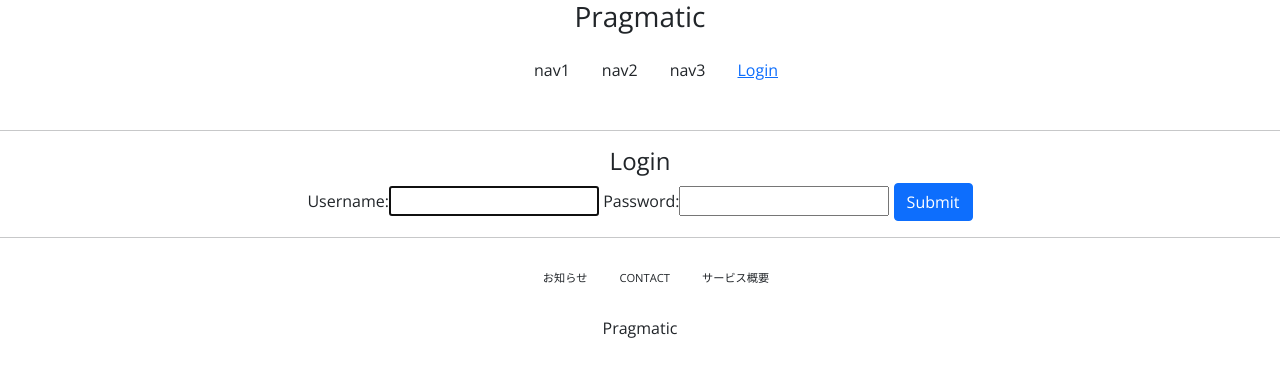
After one commit to cit007/pinterest, a Django app: page /account/login/ in a window 1280 px wide. The commit adds this page. Shown: the top 377 px of the page. Run offline with Django 3.2, Linux system fonts and the light colour scheme.

Commit message:
login/logout - next/LOGIN_REDIRECT_URL

```diff
--- /dev/null
+++ b/accountapp/templates/accountapp/login.html
@@ -0,0 +1,17 @@
+{% extends 'base.html' %}
+
+{% block content %}
+
+    <div style="text-align:center">
+        <div>
+            <h4>Login</h4>
+        </div>
+        <div>
+            <form action="" method="post">
+                {% csrf_token %}
+                {{ form }}
+            <input type="submit" class="btn btn-primary">
+            </form>
+        </div>
+    </div>
+{% endblock %}
--- a/accountapp/urls.py
+++ b/accountapp/urls.py
@@ -1,3 +1,4 @@
+from django.contrib.auth.views import LoginView, LogoutView
 from django.urls import path
 from accountapp.views import hello_world, AccountCreateView
 
@@ -5,5 +6,9 @@ app_name = "accountapp"
 
 urlpatterns = [
     path('hello_world/', hello_world, name='hello_world'),
+
+    path('login/', LoginView.as_view(template_name='accountapp/login.html'), name='login'),
+    path('logout/', LogoutView.as_view(), name='logout'),
+
     path('create/', AccountCreateView.as_view(), name='create'),
 ]
--- a/pragmatic/settings.py
+++ b/pragmatic/settings.py
@@ -13,6 +13,9 @@ https://docs.djangoproject.com/en/3.1/ref/settings/
 from pathlib import Path
 import environ
 import os
+
+from django.urls import reverse_lazy
+
 env = environ.Env(
     # set casting, default value
     DEBUG=(bool, False)
@@ -135,3 +138,6 @@ STATIC_ROOT = os.path.join(BASE_DIR, 'staticfiles')
 STATICFILES_DIRS = [
     BASE_DIR / "static",
 ]
+
+LOGIN_REDIRECT_URL = reverse_lazy('accountapp:hello_world')
+LOGOUT_REDIRECT_URL = reverse_lazy('accountapp:login')
--- a/templates/header.html
+++ b/templates/header.html
@@ -7,7 +7,11 @@
             <li style="padding:1rem">nav1</li>
             <li style="padding:1rem">nav2</li>
             <li style="padding:1rem">nav3</li>
-            <li style="padding:1rem">nav4</li>
+            {% if not user.is_authenticated %}
+            <li style="padding:1rem"><a href="{% url 'accountapp:login' %}?next={{ request.path }}">Login</a></li>
+            {% else %}
+            <li style="padding:1rem"><a href="{% url 'accountapp:logout' %}?next={{ request.path }}">Logout</a></li>
+            {% endif %}
         </ul>
     </div>
 </header>
```
Also changed, not shown: db.sqlite3.
